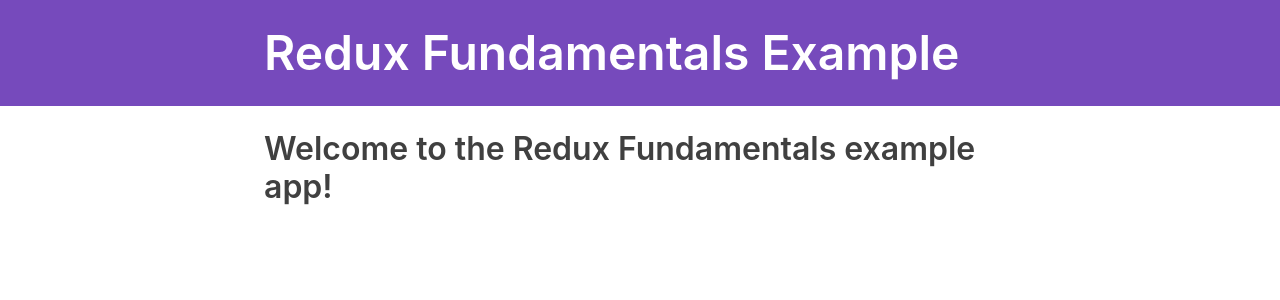
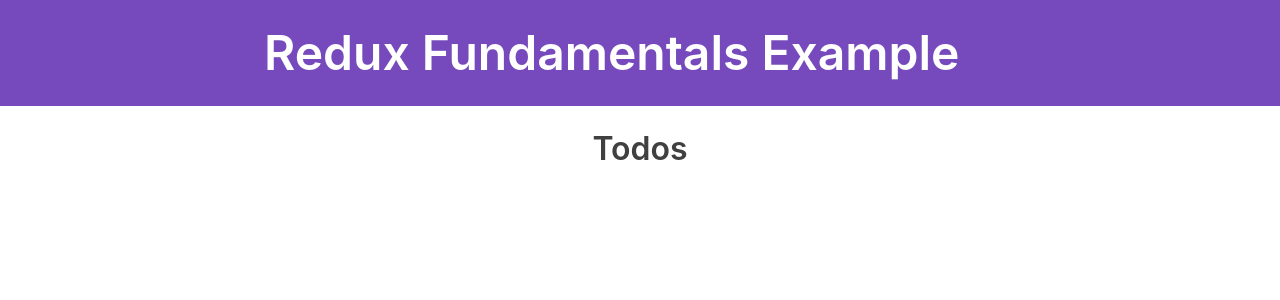
Before and after one commit to weter123/redux-fundamentals-practice, a React (Create React App) app: page / in a window 1280 px wide. Shown: the top 300 px of the page. Built offline with nearby package versions, Linux system fonts and the light colour scheme; what miragejs would draw is missing.

Commit message:
Change h2

```diff
--- a/src/App.js
+++ b/src/App.js
@@ -13,7 +13,7 @@
         </section>
       </nav>
       <section>
-        <h2>Welcome to the Redux Fundamentals example app!</h2>
+        <h2>Todos</h2>
       </section>
     </div>
   )
```
